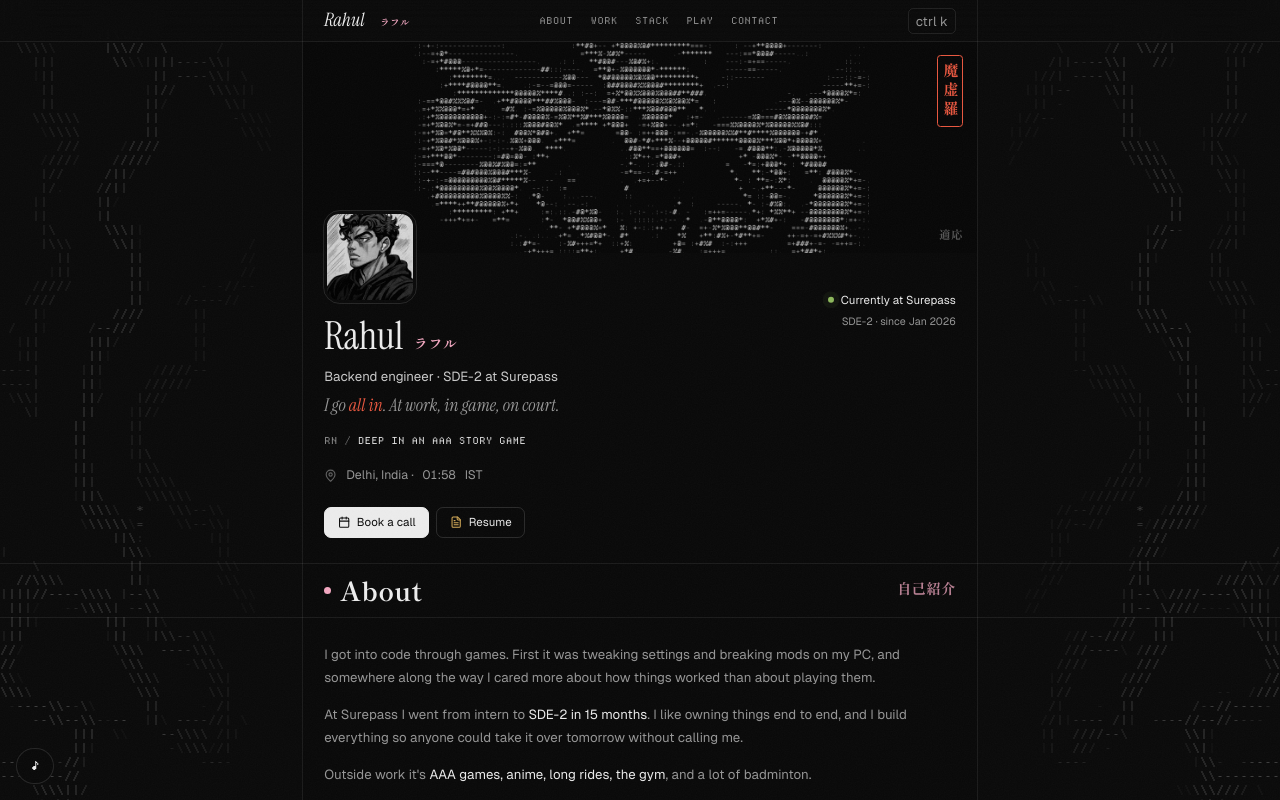
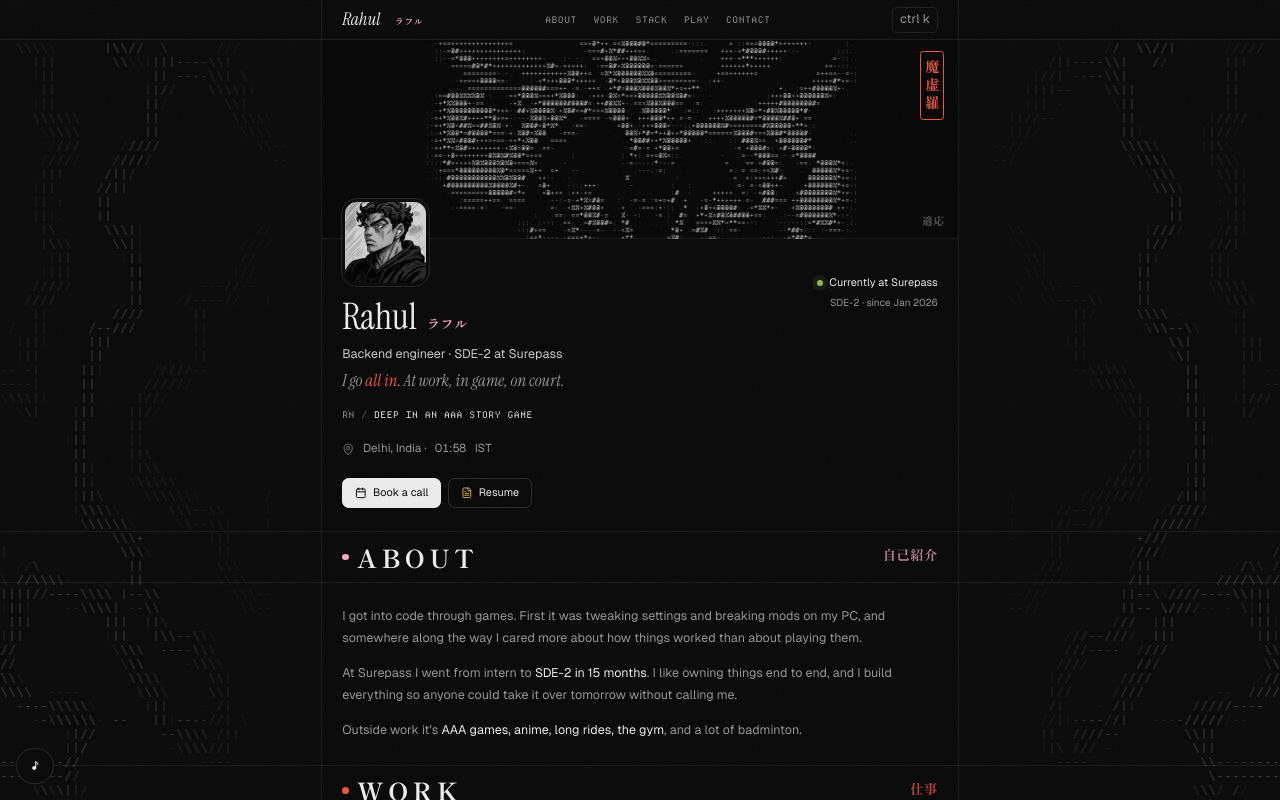
Before and after one commit to w-rahul/Rahul-Portfolio, a Next.js app: page / in a window 1280 px wide. Shown: the top 800 px of the page. Built offline with nearby package versions, Linux system fonts and the light colour scheme.

Commit message:
style: section titles in wide spaced mincho caps, page at 83% on desktop

```diff
--- a/app/globals.css
+++ b/app/globals.css
@@ -88,10 +88,10 @@ header .col {
 .sl-bottom::after {
   bottom: 0;
 }
-/* desktop reads a touch smaller: the whole page renders at 88%, phones and tablets keep full size */
+/* desktop reads smaller: the whole page renders at 83%, phones and tablets keep full size */
 @media (min-width: 1024px) {
   :root {
-    --page-zoom: 0.88;
+    --page-zoom: 0.83;
   }
   #shake-root {
     zoom: var(--page-zoom);
@@ -1510,11 +1510,12 @@ html.time-stop #shake-root * {
   }
 }
 
-/* section titles: a strict mincho, upright, no flourish */
+/* section titles: a strict mincho in wide spaced capitals, like a samurai film title card */
 .sec-title {
   font-family: var(--font-jp), "Yu Mincho", "Hiragino Mincho ProN", serif;
   font-weight: 700;
-  letter-spacing: 0.02em;
+  letter-spacing: 0.18em;
+  text-transform: uppercase;
 }
 
 /* reveal: a soft fade up, only when js runs */
```
